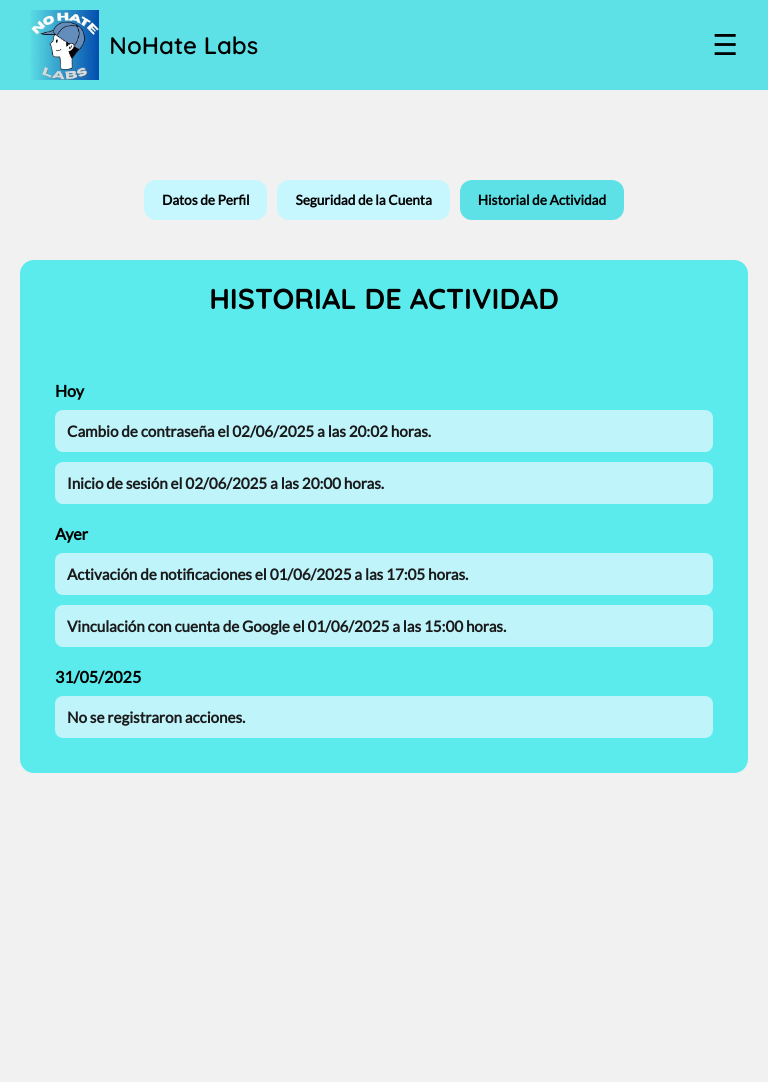
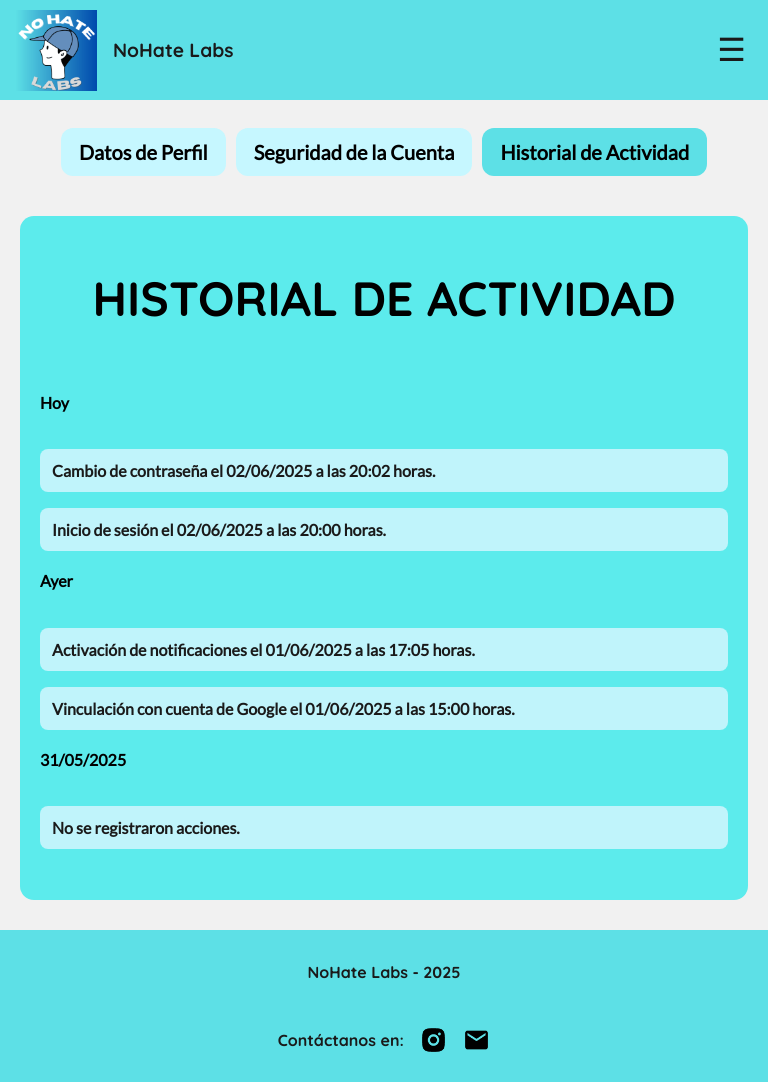
Before and after one commit to NoHate-Labs/NoHateApp-Landing-Page, a plain HTML site: page public/Historial-De-Actividad.html in a window 768 px wide. Before the commit the page ends 803 px from the top, so only its background shows below. Drawn offline with Linux system fonts and the light colour scheme; files that its build step writes are made by us from their sources.

Commit message:
refactor: Update HTML structure and styles for improved layout and responsiveness

```diff
--- a/public/Historial-De-Actividad.html
+++ b/public/Historial-De-Actividad.html
@@ -4,7 +4,7 @@
     <meta charset="UTF-8" />
     <meta name="viewport" content="width=device-width, initial-scale=1.0" />
     <title>Historial de Actividad - NoHate Labs</title>
-    <link rel="stylesheet" href="styles-Historial-de-Actividad.css" />
+    <link rel="stylesheet" href="assets/styles/Historial-de-Actividad.css" />
     <link rel="preconnect" href="https://fonts.googleapis.com" />
     <link rel="preconnect" href="https://fonts.gstatic.com" crossorigin />
     <link
@@ -14,22 +14,26 @@
   </head>
   <body>
     <!-- ENCABEZADO -->
-    <header class="encabezado">
-      <div class="logo">
-        <img src="assets/images/NOHATE-LABS-logo.jpg" alt="Logo NoHate Labs" />
-        <span>NoHate Labs</span>
+    <nav class="top-header">
+      <div class="contenido-logo">
+        <a class="logo" href="index.html">
+          <img src="assets/images/logo.png" alt="Logo NoHate Labs" />
+        </a>
+        <h1 class="titulo-logo">NoHate Labs</h1>
       </div>
-      <button class="menu-toggle" id="menuToggle" aria-label="Abrir menú">
-        ☰
-      </button>
-      <nav class="nav-superior" id="navMenu">
-        <a href="#">Inicio</a>
-        <a href="#">Funciones Principales</a>
-        <a href="#">Beneficios</a>
-        <a href="#">Comienza Ahora</a>
-        <a href="#">Inicia Sesión</a>
-      </nav>
-    </header>
+      <!-- BOTÓN HAMBURGUESA -->
+      <button class="menu-toggle" aria-label="Abrir menú">&#9776;</button>
+      <!-- MENÚ DE NAVEGACIÓN -->
+      <ul class="menu-horizontal">
+        <li><a href="index.html">Inicio</a></li>
+        <li>
+          <a href="Funcionalidades-principales.html">Funciones Principales</a>
+        </li>
+        <li><a href="Beneficios.html">Beneficios</a></li>
+        <li><a href="ComienzaAhora.html">Comienza Ahora</a></li>
+        <li><a href="login.html">Inicia Sesión</a></li>
+      </ul>
+    </nav>
 
     <!-- CONTENEDOR PRINCIPAL -->
     <div class="contenedor-principal">
@@ -60,13 +64,18 @@
       </main>
     </div>
 
+    <footer class="footer">
+      <div class="contenido_footer1">
+        <p>NoHate Labs - <span id="anio"></span></p>
+      </div>
+      <div class="contenido_footer2">
+        <p>Contáctanos en:</p>
+        <img src="assets/images/LogoInstagram.png" alt="Logo de Instagram" />
+        <img src="assets/images/LogoCorreo.png" alt="Logo del correo" />
+      </div>
+    </footer>
+
     <!-- JavaScript para el botón hamburguesa -->
-    <script>
-      const toggle = document.getElementById("menuToggle");
-      const nav = document.getElementById("navMenu");
-      toggle.addEventListener("click", () => {
-        nav.classList.toggle("mostrar");
-      });
-    </script>
+    <script src="assets/scripts/main.js"></script>
   </body>
 </html>
--- /dev/null
+++ b/public/assets/styles/Historial-de-Actividad.css
@@ -0,0 +1,331 @@
+body {
+  margin: 0; /* Elimina el margen exterior del navegador */
+  padding: 0rem; /* Espaciado interno general */
+  box-sizing: border-box; /* Incluye padding y border en los tamaños */
+  background-color: #f1f1f1;
+  display: flex;
+  flex-direction: column;
+  min-height: 100vh;
+  font-family: "Lato", sans-serif;
+}
+
+/* === ENCABEZADO === */
+.top-header {
+  position: fixed; /* Fija el menú en la parte superior */
+  background-color: #5de0e6; /* Fondo celeste brillante para visibilidad */
+  width: 100%; /* Ocupa todo el ancho de la pantalla */
+  z-index: 100; /* Se asegura de estar por encima de otros elementos */
+  height: 6.25rem; /* Altura fija del menú (8rem) */
+  display: flex; /* Activa Flexbox para alinear los elementos internos */
+  align-items: center; /* Centrado vertical */
+  justify-content: space-between; /* Separación entre logo y menú */
+  padding: 0 1.5rem; /* Espacio horizontal interno del menú */
+  box-sizing: border-box;
+}
+
+.titulo-logo {
+  color: #1a1a1a;
+  font-family: "Quicksand", sans-serif;
+  font-weight: bold;
+  font-size: 2rem;
+  margin: 0;
+}
+
+.contenido-logo {
+  display: flex;
+  align-items: center;
+  gap: 1rem;
+}
+
+.logo {
+  display: flex;
+  align-items: center;
+  text-decoration: none;
+}
+
+.logo img {
+  height: 5.063rem; /* Altura del logo */
+  width: 5.063rem; /* Mantiene proporción automática */
+}
+
+.menu-horizontal {
+  list-style: none;
+  display: flex;
+  gap: 1rem;
+  margin: 0;
+  padding: 0;
+  font-family: "Lato", sans-serif;
+  margin-left: auto;
+}
+
+.menu-horizontal li {
+  padding: 0.5rem 1rem;
+  background-color: #c6f7ff;
+  border-radius: 20px;
+}
+
+.menu-horizontal li a {
+  font-size: 14px;
+  text-decoration: none;
+  color: #1a1a1a;
+  font-weight: bold;
+  font-family: "Lato", sans-serif;
+}
+/* === CONTENEDOR PRINCIPAL === */
+.contenedor-principal {
+  display: flex;
+  padding: 8rem 30px 30px 0;
+  gap: 20px;
+  flex: 2; /* Ocupa el espacio restante del contenedor */
+  align-items: center;
+}
+
+/* === MENÚ LATERAL === */
+.menu-lateral {
+  display: flex;
+  flex-direction: column;
+  align-items: flex-start;
+  margin: 40px 0 0 0;
+}
+
+.btn-lateral {
+  width: 250px;
+  padding: 24px;
+  color: black;
+  font-weight: bold;
+  border: none;
+  font-family: "Lato", sans-serif;
+  cursor: pointer;
+  text-align: left;
+  transition: background-color 0.3s;
+  font-size: 1.25rem; /* Tamaño de fuente más grande */
+}
+
+/* === BOTONES LATERALES INDIVIDUALES CON COLOR PERSONALIZADO === */
+.btn-lateral.btn-1 {
+  background-color: #c6f7ff;
+}
+.btn-lateral.btn-2 {
+  background-color: #c6f7ff;
+}
+.btn-lateral.btn-3 {
+  background-color: #b6ebed;
+}
+
+/* === HOVER PARA CADA BOTÓN === */
+.btn-lateral.btn-1:hover {
+  background-color: #b3f0ff;
+}
+.btn-lateral.btn-2:hover {
+  background-color: #adeffa;
+}
+.btn-lateral.btn-3:hover {
+  background-color: #a1dddf;
+}
+
+/* === ACTIVO SOLO MANTIENE EL COLOR ORIGINAL === */
+.btn-lateral.activo.btn-1 {
+  background-color: #c6f7ff;
+}
+.btn-lateral.activo.btn-2 {
+  background-color: #c6f7ff;
+}
+.btn-lateral.activo.btn-3 {
+  background-color: #5de0e6;
+}
+
+/* === CONTENIDO === */
+.contenido {
+  background-color: #5cebec;
+  padding: 30px;
+  border-radius: 14px;
+  flex-grow: 1;
+  display: flex;
+  flex-direction: column;
+  align-items: center;
+  max-width: 800px;
+  margin: 0 auto;
+  min-height: 450px;
+  height: fit-content;
+  box-sizing: border-box;
+}
+
+.contenido h1 {
+  font-family: "Quicksand", sans-serif;
+  font-size: 3rem;
+  font-weight: 700;
+  margin-bottom: 30px;
+  color: #000;
+  text-align: center;
+}
+
+.historial-box {
+  width: 100%;
+  padding: 20px 30px;
+  border-radius: 12px;
+  max-width: 800px;
+  text-align: left;
+}
+
+.historial-box h6 {
+  font-size: 1rem;
+  margin-top: 20px;
+  font-weight: bold;
+  color: #000;
+}
+
+.historial-box p {
+  margin-top: 10px;
+  font-size: 1rem;
+  background-color: #c0f4fb;
+  padding: 12px;
+  border-radius: 8px;
+  font-weight: bold;
+  color: #1a1a1a;
+}
+
+/* Oculta el botón hamburguesa en escritorio */
+.menu-toggle {
+  display: none;
+  font-size: 2rem;
+  background: none;
+  border: none;
+  cursor: pointer;
+  color: #1a1a1a;
+}
+
+.footer {
+  margin-top: auto;
+  background-color: #5de0e6;
+  padding: 1.5rem 1rem;
+  display: flex;
+  flex-wrap: wrap;
+  justify-content: space-between;
+  align-items: center;
+  text-align: center;
+  gap: 1rem;
+}
+
+.contenido_footer1 p,
+.contenido_footer2 p {
+  font-size: 2rem;
+  font-weight: 700;
+  color: #1a1a1a;
+  font-family: "Quicksand", sans-serif;
+}
+
+.contenido_footer2 {
+  display: flex;
+  align-items: center;
+  justify-content: center;
+  gap: 1rem;
+}
+
+.contenido_footer2 img {
+  width: 3.125rem;
+  height: 3.125rem;
+}
+
+/* === RESPONSIVE === */
+@media (max-width: 768px) {
+  .top-header {
+    padding: 0 1rem;
+  }
+
+  .titulo-logo {
+    font-size: 1.2rem;
+    padding-right: 0;
+    text-align: center;
+    width: 100%;
+  }
+  .menu-toggle {
+    display: block;
+  }
+  .menu-horizontal {
+    display: none;
+    flex-direction: column;
+    width: 100%;
+    position: absolute;
+    top: 5rem;
+    left: 0;
+    gap: 0rem;
+    padding: 0;
+  }
+  .menu-horizontal.active {
+    display: flex;
+  }
+  .menu-horizontal li {
+    width: 100%;
+    border-bottom: 1px solid #ccc;
+    text-align: left;
+    border-radius: 0px;
+  }
+
+  .contenedor-principal {
+    flex-direction: column;
+    padding: 8rem 20px 30px 20px;
+    align-items: center;
+  }
+
+  .menu-lateral {
+    flex-direction: row;
+    justify-content: center;
+    align-items: center;
+    width: 100%;
+    gap: 10px;
+    margin: 0 0 20px 0;
+  }
+
+  .btn-lateral {
+    width: auto;
+    padding: 12px 18px;
+    font-size: 1.25rem;
+    text-align: center;
+    border-radius: 12px; /* borde solo en responsive */
+  }
+
+  .contenido {
+    width: 100%;
+    padding: 20px;
+  }
+
+  .historial-box {
+    padding: 15px;
+  }
+  .footer {
+    flex-direction: column;
+  }
+
+  .contenido_footer1 p,
+  .contenido_footer2 p {
+    font-size: 1.5rem;
+    font-family: "Quicksand", sans-serif;
+  }
+  .contenido_footer2 img {
+    width: 1.7rem;
+    height: 1.7rem;
+  }
+}
+
+/* Tablets y pantallas medianas */
+@media (min-width: 701px) and (max-width: 1024px) {
+  .footer {
+    flex-direction: column;
+    padding: 1rem;
+    gap: 1rem;
+    text-align: center;
+    height: auto;
+  }
+
+  .contenido_footer1,
+  .contenido_footer2 {
+    flex-direction: row;
+    justify-content: center;
+    gap: 1rem;
+  }
+
+  .contenido_footer1 p,
+  .contenido_footer2 p {
+    font-size: 1rem;
+  }
+}
--- a/public/assets/styles/styles-Historial-de-Actividad.css
+++ /dev/null
@@ -1,235 +0,0 @@
-/* === RESET === */
-* {
-  margin: 0;
-  padding: 0;
-  box-sizing: border-box;
-}
-
-/* === FUENTE Y BODY === */
-body {
-  background-color: #f1f1f1;
-  font-family: "Lato", sans-serif;
-  padding-top: 80px;
-}
-
-/* === ENCABEZADO === */
-.encabezado {
-  position: fixed;
-  top: 0;
-  left: 0;
-  width: 100%;
-  z-index: 1000;
-  background-color: #5de0e6;
-  display: flex;
-  justify-content: space-between;
-  align-items: center;
-  padding: 10px 30px;
-}
-
-.logo {
-  display: flex;
-  align-items: center;
-  gap: 10px;
-}
-
-.logo img {
-  height: 70px;
-}
-
-.logo span {
-  font-family: "Quicksand", sans-serif;
-  font-size: 1.5rem;
-  font-weight: 600;
-}
-
-/* === MENÚ SUPERIOR === */
-.nav-superior a {
-  margin-left: 10px;
-  background-color: #c6f7ff;
-  padding: 8px 14px;
-  border-radius: 20px;
-  text-decoration: none;
-  font-weight: bold;
-  color: #1a1a1a;
-  font-size: 0.85rem;
-  transition: background-color 0.3s;
-}
-
-.nav-superior a:hover {
-  background-color: #b3f0ff;
-}
-
-/* === BOTÓN HAMBURGUESA === */
-.menu-toggle {
-  display: none;
-  background: none;
-  border: none;
-  font-size: 1.8rem;
-  color: #000;
-  cursor: pointer;
-  z-index: 1100;
-}
-
-/* === CONTENEDOR PRINCIPAL === */
-.contenedor-principal {
-  display: flex;
-  padding: 100px 30px 30px 0;
-  gap: 20px;
-}
-
-/* === MENÚ LATERAL === */
-.menu-lateral {
-  display: flex;
-  flex-direction: column;
-  align-items: flex-start;
-  margin: 40px 0 0 0;
-}
-
-.btn-lateral {
-  width: 250px;
-  padding: 35px;
-  color: black;
-  font-weight: bold;
-  border: none;
-  font-family: "Lato", sans-serif;
-  cursor: pointer;
-  text-align: left;
-  transition: background-color 0.3s;
-}
-
-/* === BOTONES LATERALES INDIVIDUALES CON COLOR PERSONALIZADO === */
-.btn-lateral.btn-1 {
-  background-color: #c6f7ff;
-}
-.btn-lateral.btn-2 {
-  background-color: #c6f7ff;
-}
-.btn-lateral.btn-3 {
-  background-color: #b6ebed;
-}
-
-/* === HOVER PARA CADA BOTÓN === */
-.btn-lateral.btn-1:hover {
-  background-color: #b3f0ff;
-}
-.btn-lateral.btn-2:hover {
-  background-color: #adeffa;
-}
-.btn-lateral.btn-3:hover {
-  background-color: #a1dddf;
-}
-
-/* === ACTIVO SOLO MANTIENE EL COLOR ORIGINAL === */
-.btn-lateral.activo.btn-1 {
-  background-color: #c6f7ff;
-}
-.btn-lateral.activo.btn-2 {
-  background-color: #c6f7ff;
-}
-.btn-lateral.activo.btn-3 {
-  background-color: #5de0e6;
-}
-
-/* === CONTENIDO === */
-.contenido {
-  background-color: #5cebec;
-  padding: 30px;
-  border-radius: 14px;
-  flex-grow: 1;
-  display: flex;
-  flex-direction: column;
-  align-items: center;
-  max-width: 800px;
-  margin: 0 auto;
-  min-height: 450px;
-}
-
-.contenido h1 {
-  font-family: "Quicksand", sans-serif;
-  font-size: 1.8rem;
-  font-weight: 700;
-  margin-bottom: 30px;
-  color: #000;
-  text-align: center;
-}
-
-.historial-box {
-  width: 100%;
-  padding: 20px 30px;
-  border-radius: 12px;
-  max-width: 800px;
-  text-align: left;
-}
-
-.historial-box h6 {
-  font-size: 1rem;
-  margin-top: 20px;
-  font-weight: bold;
-  color: #000;
-}
-
-.historial-box p {
-  margin-top: 10px;
-  font-size: 0.95rem;
-  background-color: #c0f4fb;
-  padding: 12px;
-  border-radius: 8px;
-  font-weight: bold;
-  color: #1a1a1a;
-}
-
-/* === RESPONSIVE === */
-@media (max-width: 768px) {
-  .nav-superior {
-    display: none;
-    flex-direction: column;
-    gap: 10px;
-    background-color: #42e4ff;
-    position: absolute;
-    top: 70px;
-    right: 20px;
-    padding: 15px;
-    border-radius: 10px;
-    box-shadow: 0 4px 10px rgba(0, 0, 0, 0.1);
-  }
-
-  .nav-superior.mostrar {
-    display: flex;
-  }
-
-  .menu-toggle {
-    display: block;
-  }
-
-  .contenedor-principal {
-    flex-direction: column;
-    padding: 100px 20px 30px 20px;
-    align-items: center;
-  }
-
-  .menu-lateral {
-    flex-direction: row;
-    justify-content: center;
-    align-items: center;
-    width: 100%;
-    gap: 10px;
-    margin: 0 0 20px 0;
-  }
-
-  .btn-lateral {
-    width: auto;
-    padding: 12px 18px;
-    font-size: 0.85rem;
-    text-align: center;
-    border-radius: 12px; /* borde solo en responsive */
-  }
-
-  .contenido {
-    width: 100%;
-    padding: 20px;
-  }
-
-  .historial-box {
-    padding: 15px;
-  }
-}
```
